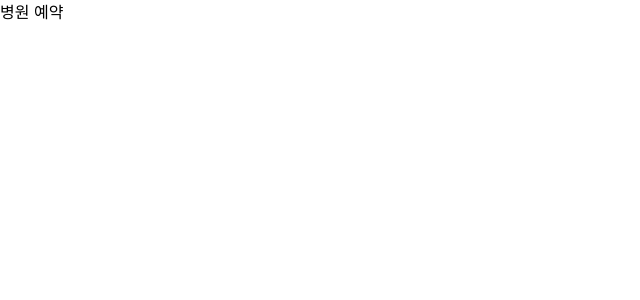
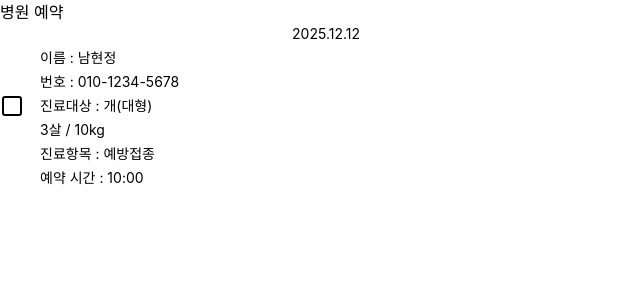
Before and after one commit to nguswjd/PetCare_client, a React (Vite) app: page /hospital-main/reservation in a window 1280 px wide. Shown: the top 300 px of the page, without its empty margins (0-640 px from the left). Built offline with nearby package versions, Linux system fonts and the light colour scheme.

Commit message:
feat: status-userlist 컴포넌트 구현

```diff
--- a/src/components/status-userlist.tsx
+++ b/src/components/status-userlist.tsx
@@ -13,12 +13,21 @@ const StatusUserList = () => {
   };
 
   return (
-    <div className="flex gap-2">
+    <div className="flex gap-4 max-w-90 w-full">
       <Button
         variant="icon"
         icon={checked ? SquareCheckBig : Square}
         onClick={handleToggle}
       />
+      <div className="text-sm flex w-full flex-col gap-1">
+        <p className="self-end">2025.12.12</p>
+        <p>이름 : 남현정</p>
+        <p>번호 : 010-1234-5678</p>
+        <p>진료대상 : 개(대형)</p>
+        <p>3살 / 10kg</p>
+        <p>진료항목 : 예방접종</p>
+        <p>예약 시간 : 10:00</p>
+      </div>
     </div>
   );
 };
--- a/src/pages/hospital-reservation.tsx
+++ b/src/pages/hospital-reservation.tsx
@@ -1,5 +1,12 @@
+import StatusUserList from "@/components/status-userlist";
+
 function HospitalReservation() {
-  return <div className="h-dvh flex flex-col">병원 예약</div>;
+  return (
+    <div className="h-dvh flex flex-col">
+      병원 예약
+      <StatusUserList />
+    </div>
+  );
 }
 
 export default HospitalReservation;
```
